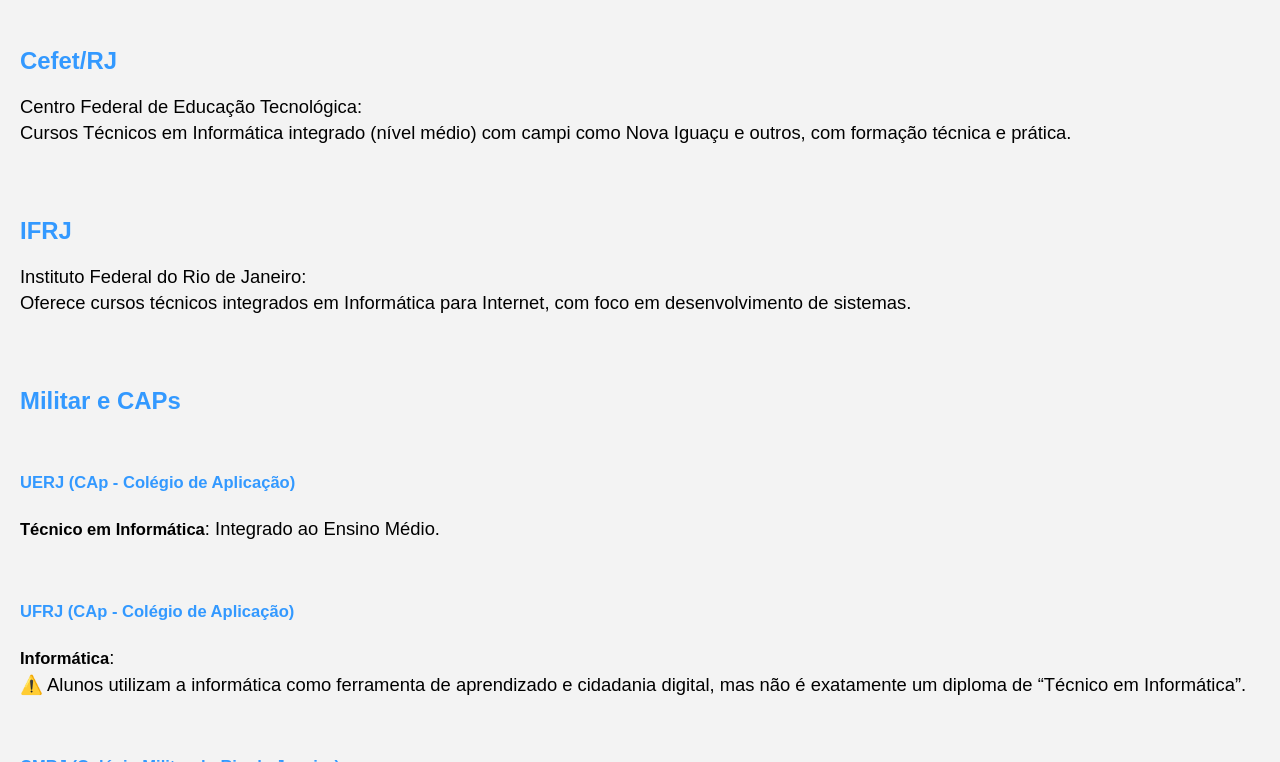
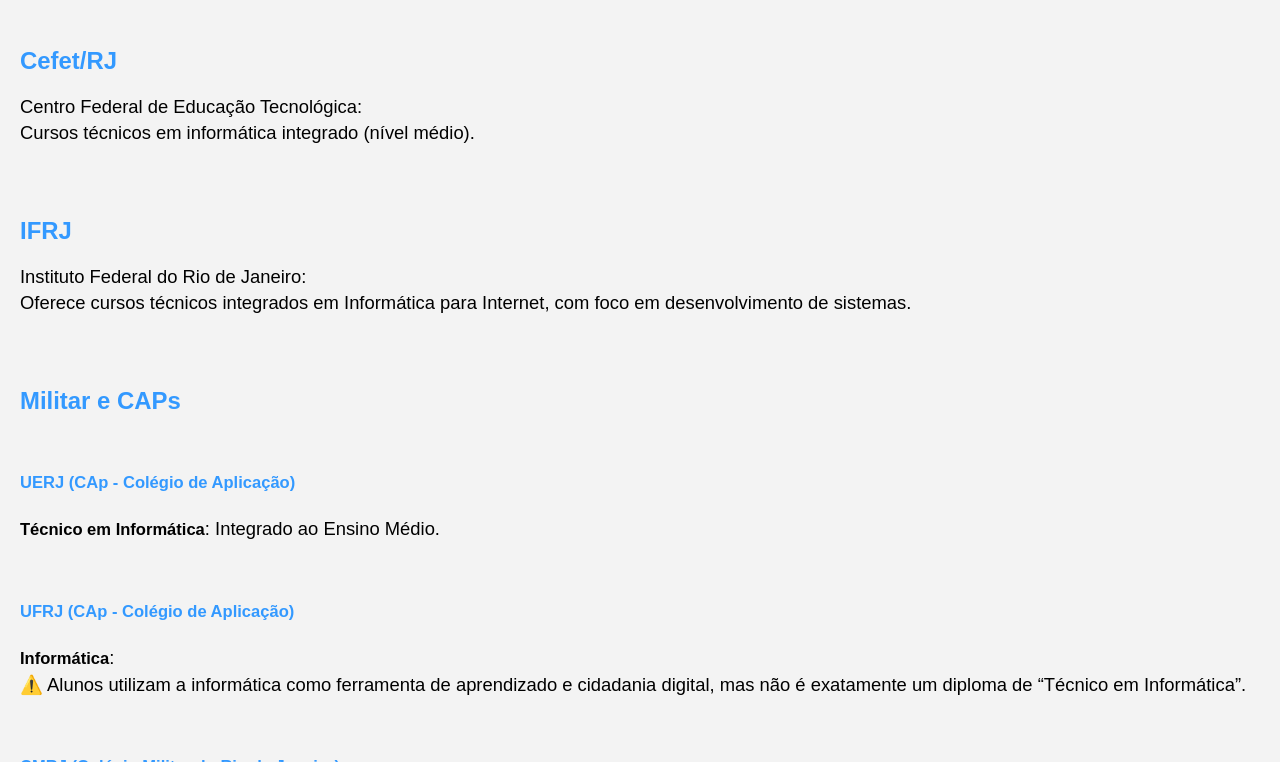
Before and after one commit to Joesynth/joesynth.github.io, a Jekyll site: the page built from _posts/2021-01-14-tecnico-em-informatica-cursos-rj.md, in a window 1280 px wide and 900 px high, scrolled down 914 px, cut to the strip 138-900 px from the top of the window. Built offline with Jekyll 4.4.1, drawn with Linux system fonts in a browser that asks for light colours.

Commit message:
Update b 2021-01-14-tecnico-em-informatica-cursos-rj.md

```diff
--- a/_posts/2021-01-14-tecnico-em-informatica-cursos-rj.md
+++ b/_posts/2021-01-14-tecnico-em-informatica-cursos-rj.md
@@ -24,7 +24,7 @@
 ## Cefet/RJ
 
 Centro Federal de Educação Tecnológica:
-Cursos Técnicos em Informática integrado (nível médio) com campi como Nova Iguaçu e outros, com formação técnica e prática.
+Cursos técnicos em informática integrado (nível médio).
 
 
 
```
